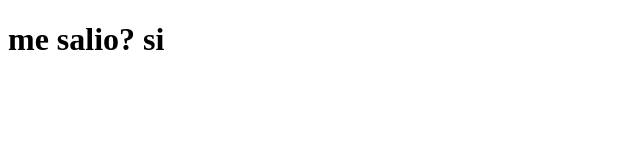
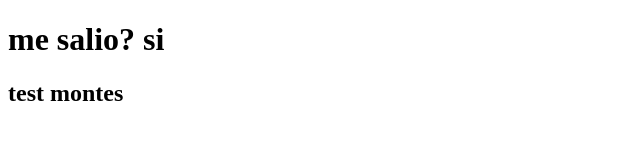
Before and after one commit to rodrigoemanuelmontes/RocamWebCreations.github.io, a plain HTML site: page index.html in a window 1280 px wide. Shown: the whole page, without its empty margins (0-640 px from the left). Drawn offline with Linux system fonts and the light colour scheme.

Commit message:
cambios montes

```diff
--- a/index.html
+++ b/index.html
@@ -7,5 +7,6 @@
 </head>
 <body>
    <h1>me salio? si</h1>
+   <h2>test montes</h2>
 </body>
 </html>
```
